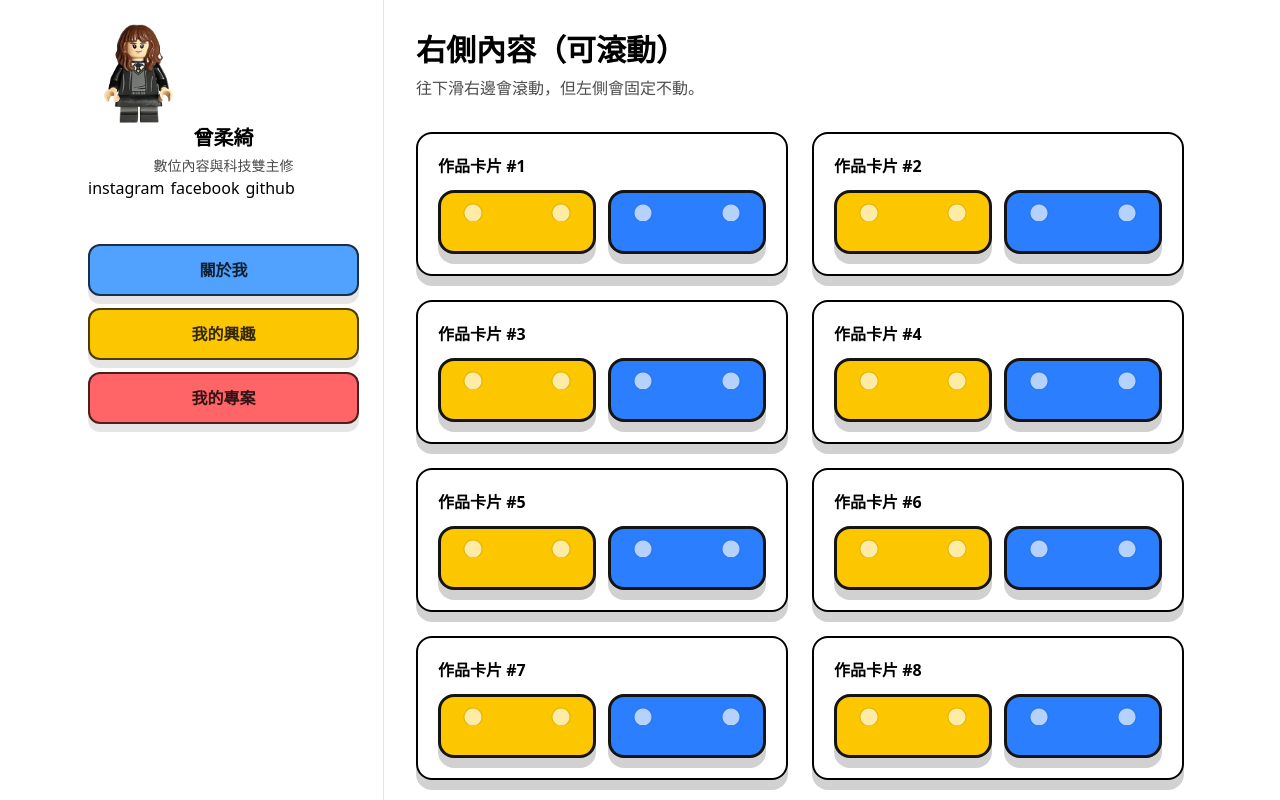
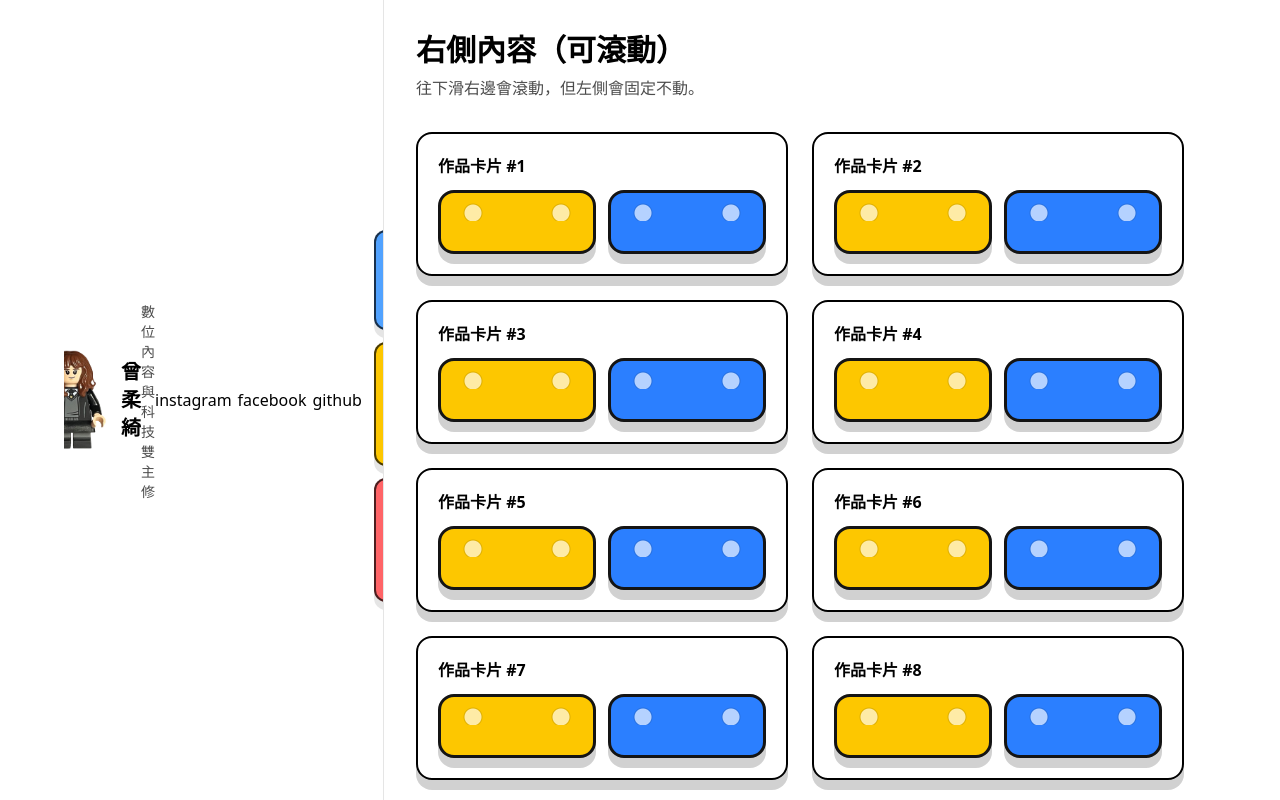
Before and after one commit to 111508016-sys/114-2-w4-111508016-hw, a Next.js app: page / in a window 1280 px wide. Built offline with nearby package versions, Linux system fonts and the light colour scheme.

Commit message:
Update page.tsx

```diff
--- a/app/page.tsx
+++ b/app/page.tsx
@@ -5,7 +5,7 @@ export default function Home() {
     <main className="h-screen overflow-hidden bg-lego-canvas">
       <div className="mx-auto flex h-screen max-w-6xl">
         {/* 左側固定 */}
-        <aside className="sticky top-0 h-screen w-[320px] overflow-y-auto border-r border-black/10 bg-white/70 p-6 backdrop-blur">
+        <aside className="sticky top-0 h-screen w-[320px] overflow-y-auto border-r border-black/10 bg-white/70 p-6 backdrop-blur flex justify-center items-center overflow-hidden">
         <Image src="/her.jpg" alt="profile" width={100} height={100} />
 
           <div className="text-xl font-black text-center">曾柔綺</div>
```
